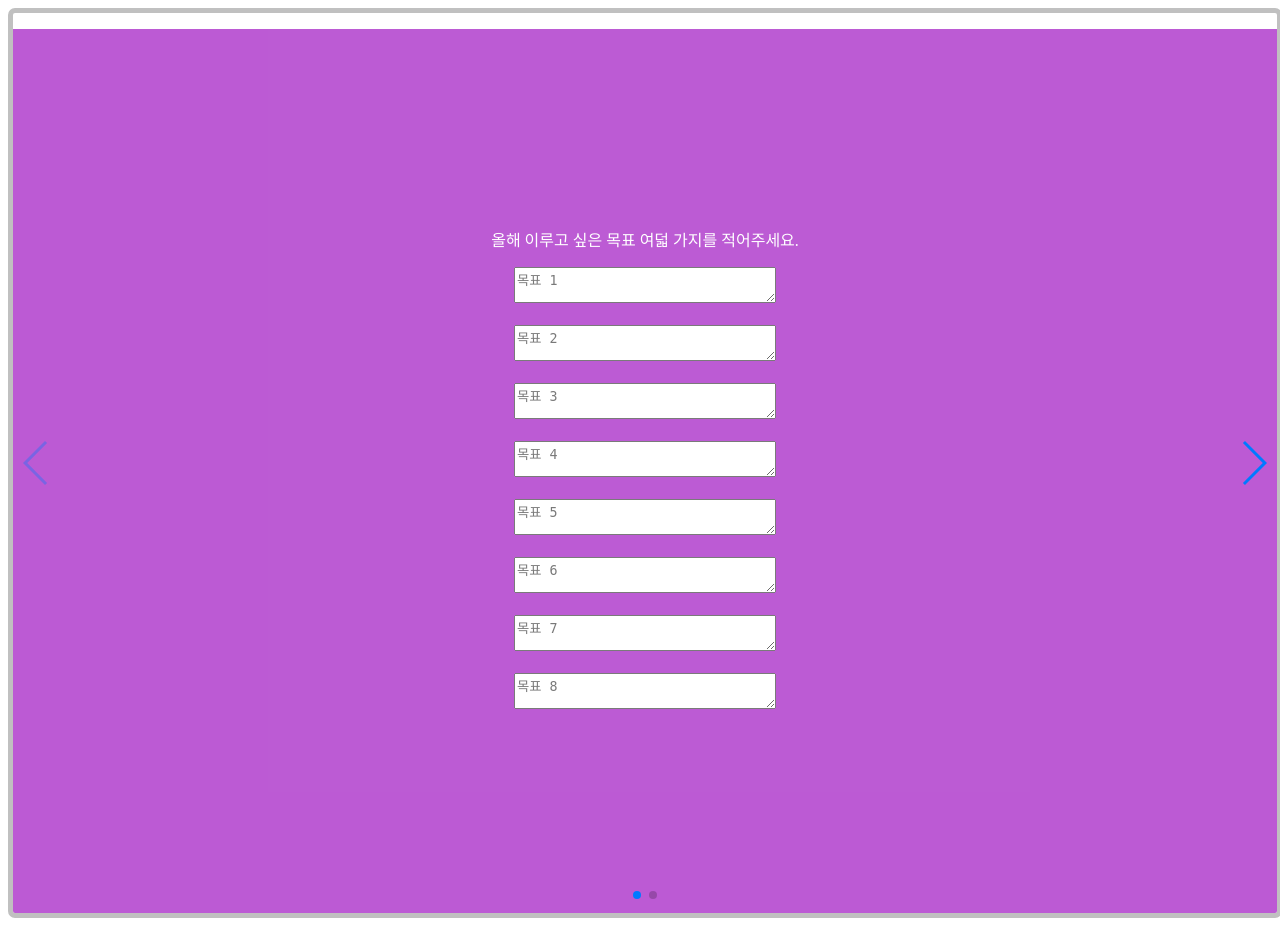
After one commit to WisdomAlwaysWins/CrossOff, a Django app: page /mandalart/plan_big/ in a window 1280 px wide. The commit adds this page. Run offline with Django 3.2, Linux system fonts and the light colour scheme; some libraries are stand-ins or nearby versions.

Commit message:
Plan_Big_First

```diff
--- a/home/static/css/style.css
+++ b/home/static/css/style.css
@@ -111,3 +111,5 @@ button{
 #home__section4{
     background: teal;
 }
+
+/* Creat Mandalart */
--- a/mandalart/urls.py
+++ b/mandalart/urls.py
@@ -4,5 +4,6 @@ from . import views
 app_name = 'mandalart'
 
 urlpatterns = [
-    path('', views.new, name='new'),
+    path('plan_big/', views.plan_big, name='plan_big'),
+    path('plan_small/', views.plan_small, name='plan_small'),
 ]
--- a/mandalart/views.py
+++ b/mandalart/views.py
@@ -2,6 +2,24 @@ from django.shortcuts import render, redirect
 from django.contrib.auth.decorators import login_required
 from .models import *
 
+
+def plan_big(request):
+    if request.method == 'POST':
+        u = request.user
+        print(u)
+        a = Mandalart(user=u)
+        a.save()
+        b = BigGoal(manda=a, content=request.POST['big'])
+        b.save()
+        for i in range(1, 9):
+            c = 'mid' + str(i)
+            MidGoal(big=b, content=request.POST[c]).save()
+        return redirect('home:main')
+    else:
+        return render(request, 'mandalart/plan_big.html')
+
+def plan_small(request):
+    return render(request, 'mandalart/plan_small.html')
 
 @login_required
 def new(request):
--- a/templates/layout.html
+++ b/templates/layout.html
@@ -44,6 +44,7 @@
         </div>
       </div>
   </header>
+  <br>
   {% block content %} {% endblock content %}
 </body>
 
--- /dev/null
+++ b/templates/mandalart/plan_big.html
@@ -0,0 +1,152 @@
+<!doctype html>
+<html lang="ko">
+<head>
+<meta charset="utf-8">
+<title>CROSS OFF - 새로운 삶</title>
+<script src="https://ajax.googleapis.com/ajax/libs/jquery/3.6.0/jquery.min.js"></script>
+<script src="http://code.jquery.com/jquery-latest.min.js"></script>
+<script src="http://code.jquery.com/ui/1.12.1/jquery-ui.js"></script>
+</head>
+<body>
+<!-- 이 예제에서는 필요한 js, css 를 링크걸어 사용 -->
+<link rel="stylesheet" href="https://cdnjs.cloudflare.com/ajax/libs/Swiper/4.5.1/css/swiper.min.css">
+<script src="https://cdnjs.cloudflare.com/ajax/libs/Swiper/4.5.1/js/swiper.min.js"></script>
+<style type="text/css">
+    .swiper-container {
+        width:100%;
+        height: 900px;;
+        border:5px solid silver;
+        border-radius:7px;
+    }
+    .swiper-slide {
+        background:mediumorchid;
+        color: white;
+        text-align:center;
+        display:flex; /* 내용을 중앙정렬 하기위해 flex 사용 */
+        flex-direction: column;
+        align-items:center; /* 위아래 기준 중앙정렬 */
+        justify-content:center; /* 좌우 기준 중앙정렬 */
+    }
+    /* .question_1{
+        background:mediumorchid;
+        color: white;
+    }
+    .question_2{
+        background:darkorchid;
+        color: white;
+    }
+    .question_3 {
+        background:orchid;
+        color: white;
+    } */
+</style>
+
+<form action="{% url 'mandalart:plan_big' %}" method="POST">
+    <div class="swiper-container">
+        <ul class="swiper-wrapper">
+            <li class="swiper-slide">
+                <div id="question_1">
+                <label for="answer_1">올해 이루고 싶은 목표 여덟 가지를 적어주세요.</label></p>
+                <script>
+                    var i = 1;
+                    while(i<=8){
+                        document.write('<textarea id="answer_1" name="mid_'+i+'" placeholder="목표 '+i+'" rows="2" cols="30"></textarea><br><br>');
+                        i+=1;
+                    }
+                </script>
+                </div>
+            </li>
+            <li class="swiper-slide">
+                <div id="question_2">
+                <label for="answer_2">이 목표를통해 당신은 어떤 사람이 되고 싶으신가요?<br> 혹은 어떤 한 해를 보내고 싶으신가요?</label></p>
+                <textarea id="answer_2" cols="50" rows="3" placeholder=
+                    "Ex. 좋은 사람 되기, 꿈에 가까워지는 한 해"></textarea><br>
+                <button type="button" class="button_small" onclick="location.href = 'C:\Users\home\Desktop\Cross Out\CrossOff\templates\mandalart\plan_small.html'"> 세부 계획 짜러 가기 </button>
+                </div>
+            </li>
+        </ul>
+        <!-- 네비게이션 버튼 -->
+	    <div class="swiper-button-next"></div><!-- 다음 버튼 (오른쪽에 있는 버튼) -->
+	    <div class="swiper-button-prev"></div><!-- 이전 버튼 -->
+	    <!-- 페이징 -->
+	    <div class="swiper-pagination"></div>
+    </div>
+</form>
+
+<script>
+new Swiper( '.swiper-container', {
+
+	effect : 'fade', // 페이드 효과 사용
+
+    // 무한 반복
+	pagination : { // 페이징 설정
+		el : '.swiper-pagination',
+		clickable : true, // 페이징을 클릭하면 해당 영역으로 이동, 필요시 지정해 줘야 기능 작동
+	},
+	navigation : { // 네비게이션 설정
+		nextEl : '.swiper-button-next', // 다음 버튼 클래스명
+		prevEl : '.swiper-button-prev', // 이번 버튼 클래스명
+	},
+});
+</script>
+</body>
+</html>
+
+<!-- <!DOCTYPE html>
+<html lang="en">
+<head>
+    <meta charset="UTF-8">
+    <meta http-equiv="X-UA-Compatible" content="IE=edge">
+    <meta name="viewport" content="width=device-width, initial-scale=1.0">
+    <title>Cross OFF</title>
+    <style>
+        *{margin:0;padding:0;}
+        ul,li{list-style:none;}
+        .slide{height: 1000px;; overflow:hidden;}
+        .slide ul{height:100%;}
+        .slide li{height:100%;}
+        .slide li:nth-child(1){background:mediumorchid;}
+        .slide li:nth-child(2){background:darkorchid;}
+        .slide li:nth-child(3){background:orchid;}
+      </style>
+    <script>
+        const all = ele => document.querySelectorAll(ele)
+        const one = ele => document.querySelector(ele)
+        const slide = _ => {
+        const wrap = one('.slide')
+        const target = wrap.children[0]
+        const len = target.children.length
+        const liStyle = `
+            position:absolute;
+            left:0;right:0;top:0;bottom:0;transition:1s;opacity:0
+        `
+        target.style.cssText = `position:relative;`
+        Array.from(target.children)
+        .forEach(ele => ele.style.cssText = liStyle)
+        target.children[0].style.opacity = 1
+        let pos = 0
+        setInterval(_ => {
+            target.children[pos].style.opacity = 0
+            pos = (pos + 1) % len
+            target.children[pos].style.opacity = 1
+        }, 1500)
+        }
+        window.onload = function(){
+            slide()
+        }
+    </script>
+</head>
+<body>
+    <div class="slide">
+        <ul >
+          <li>중</li>
+          <li>대</li>
+          <li>소</li>
+        </ul>
+        <div class="btn">
+          <button type="button" class="prev"> < </button>
+          <button type="button" class="next"> > </button>
+        </div>
+    </div>
+</body>
+</html> -->
```
Also changed, not shown: templates/mandalart/new.html (deleted, +0 -15 lines), templates/mandalart/plan_small.html (added, +49 -0 lines).
